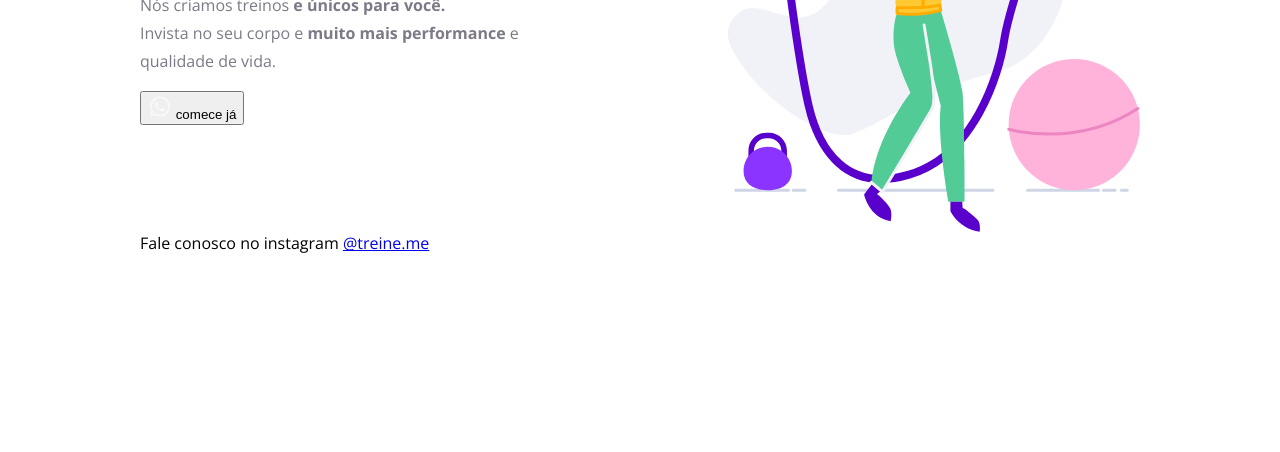
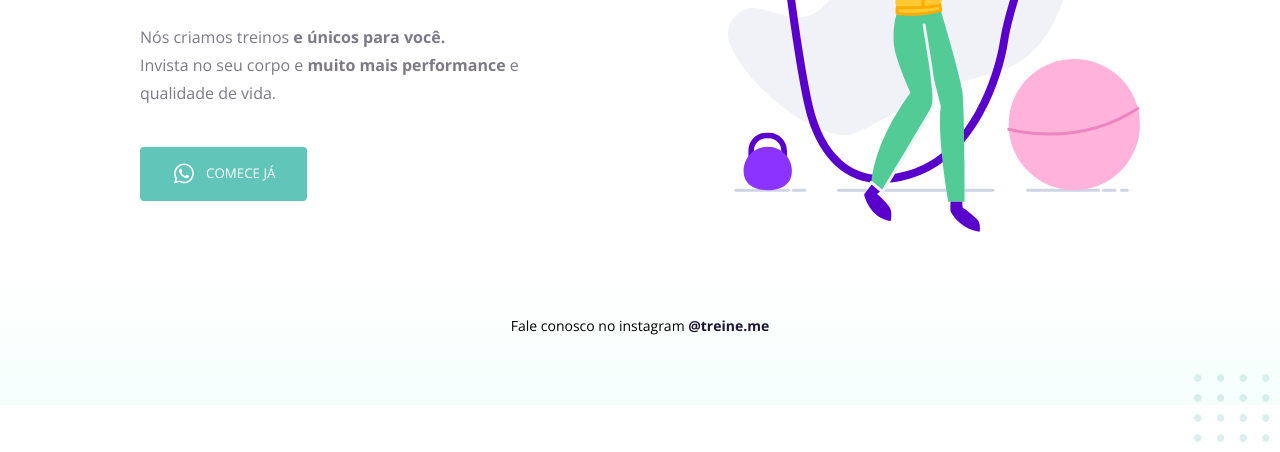
Before and after one commit to matheus2049alves/projeto2-treine.me, a plain HTML site: page index.html in a window 1280 px wide. Shown: the part 348-800 px from the top of the page. Drawn offline with nearby package versions, Linux system fonts and the light colour scheme.

Commit message:
últimos ajustes, configurado botão whatsapp e outros detalhes

```diff
--- a/index.html
+++ b/index.html
@@ -1,5 +1,5 @@
 <!DOCTYPE html>
-<html lang="en">
+<html lang="pt-br">
   <head>
   <link rel="preconnect" href="https://fonts.googleapis.com">
   <link rel="preconnect" href="https://fonts.gstatic.com" crossorigin>
@@ -31,7 +31,7 @@
           </p>
           <button>
             <Img src="images/whats.svg">
-              comece já
+            comece já
           </button>
         </section>
         <img src="images/img.svg" alt="mulher pulando corda">
@@ -41,5 +41,6 @@
         <a href="https://instagram.com/treineme" target="_blank">@treine.me</a>
       </footer>
     </div>
+    <img id="balls"src="images/balls.svg">
   </body>
 </html>
--- a/style.css
+++ b/style.css
@@ -1,10 +1,16 @@
-body{
-  margin: 0px;
-  font-family: 'Open Sans', sans-serif;
-}
+
 .page{
   width: 1000px;
-  margin: 65px auto 0px;
+  margin: 0px auto  ;
+  padding: 65px;
+
+}
+
+body{
+  margin: 0;
+  font-family: 'Open Sans', sans-serif;
+  background: linear-gradient(180deg, rgba(227, 255, 248, 0.00) 82.08%, rgba(227, 255, 248, 0.38) 100%);
+  min-width: 100vh;
 
 }
 
@@ -24,12 +30,16 @@ ul{
   padding: 0px;
 
 }
-ul li a{
+a{
   text-decoration: none;
   color: #1F1534;
 }
+ul li a{
+  opacity: 0.5;
+}
 ul li a:hover{
   font-weight: bold;
+  opacity: 1;
 }
 h1,ul{
   font-family: 'Mulish', sans-serif;
@@ -38,20 +48,58 @@ h1,ul{
 main{
   display: flex;
   justify-content:space-between;
+  align-items: center;
 }
 h1{
   font-size: 49px;
   line-height: 56px;
-  color: #000;
+  color: #1F1534;
   font-weight: normal;
   width: 490px;
 }
 h1 span{
   color: #89C5CC;
+  font-weight:bold;
 }
 
-p{
+section p{
   width: 438px;
   line-height: 28px;
   color: #7D7987;
+  margin: 40px 0px 40px;
 }
+button{
+  color: white;
+  text-transform: uppercase;
+  font-family: 'Open Sans', sans-serif;
+  background: #61c5ba;
+  border: 0px;
+  padding: 14px 32px 15px;
+  display: flex;
+  align-items: center;
+  justify-content: center;
+  gap: 10px;
+  border-radius: 4px;
+  cursor: pointer;
+}
+
+button:hover {
+  background: #0f9585;
+}
+
+footer{
+  font-size: 14px;
+  line-height: 28px;
+  text-align: center;
+  margin-top: 80px;
+}
+
+footer a{
+  font-weight: bold;
+}
+
+#balls{
+  position: fixed;
+  bottom: 0px;
+  right: 0px;
+}
```
